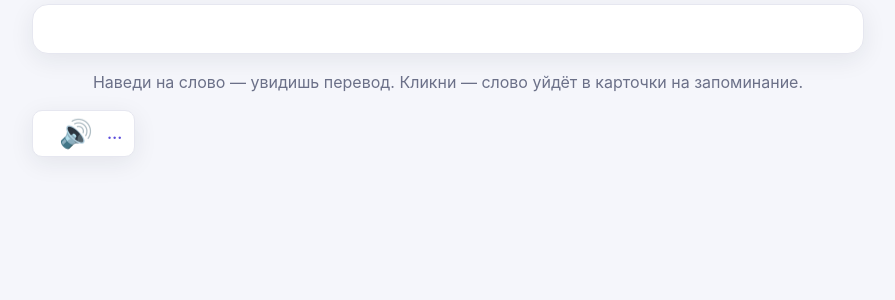
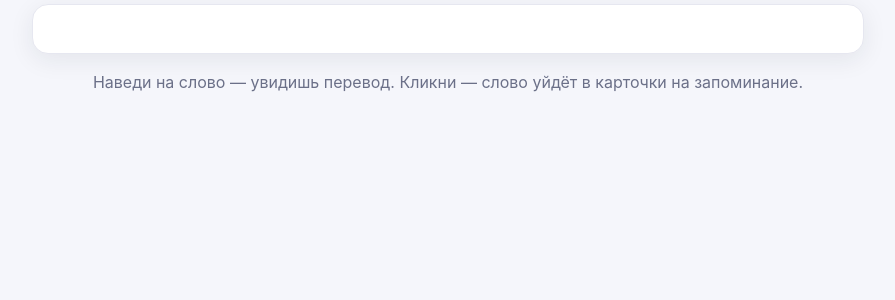
Before and after one commit to vitodessa/Family-English, a FastAPI app: template app/templates/reading_item.html in a window 1280 px wide. Shown: the part 139-439 px from the top of the page, without its empty margins (192-1087 px from the left). Run offline with FastAPI, Linux system fonts and the light colour scheme; the template is opened without the code that fills it, so the values that code supplies are empty.

Commit message:
fix(reading): скрыть тултип перевода в исходном состоянии (display:flex перебивал [hidden])
Co-Authored-By: Claude Opus 4.8 <noreply@anthropic.com>

```diff
--- a/app/static/style.css
+++ b/app/static/style.css
@@ -117,6 +117,7 @@ a.mod:hover{text-decoration:none;transform:translateY(-3px);border-color:#c9cbe0
 .wtip{position:absolute;z-index:50;background:var(--card);border:1px solid var(--line);
   border-radius:10px;box-shadow:var(--shadow);padding:8px 12px;display:flex;align-items:center;
   gap:8px;font-size:1rem;max-width:280px}
+.wtip[hidden]{display:none}
 .wtip-word{font-weight:700}
 .wtip-tr{color:var(--primary);font-weight:600}
 .rtoast{position:fixed;left:50%;bottom:26px;transform:translateX(-50%);background:var(--ink);
```
